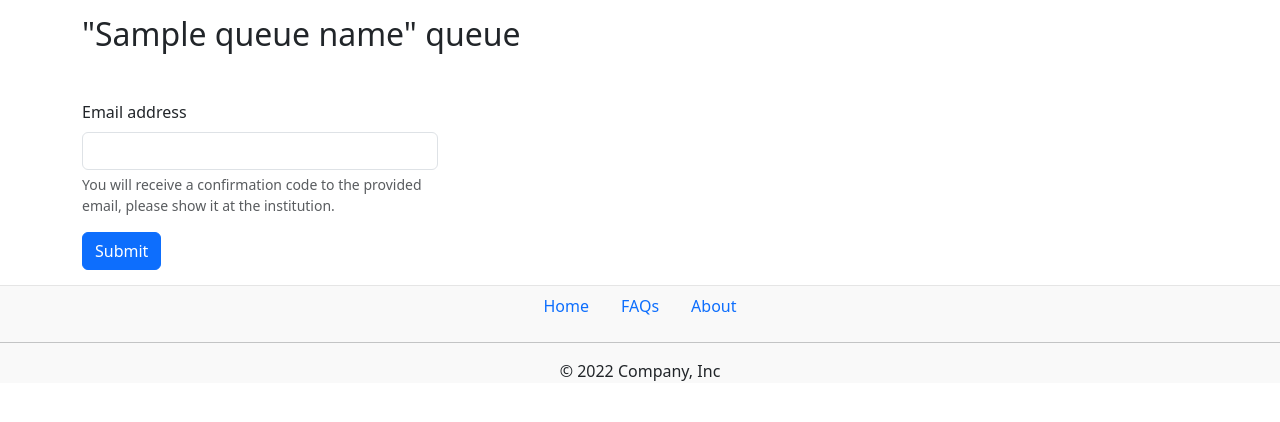
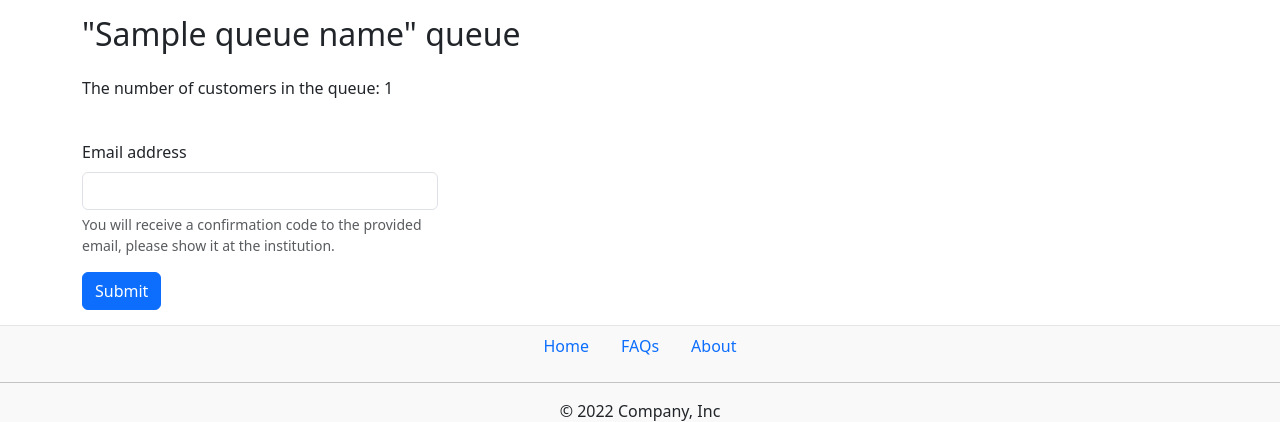
Before and after one commit to Akbermet1/electronic_queue, a Django app: template templates/queue/put_customer_in_queue.html in a window 1280 px wide. Shown: the part 56-478 px from the top of the page. Run offline with Django 4.2, Linux system fonts and the light colour scheme; the template is opened without the code that fills it: most values are stand-ins (such as "Sample title", 1, 10 or a date in 2020).

Commit message:
customer count is displayed

```diff
--- a/templates/queue/put_customer_in_queue.html
+++ b/templates/queue/put_customer_in_queue.html
@@ -5,8 +5,10 @@
   <div class="row row-cols-1" style="margin-bottom: 15px; margin-top: 15px;">
     <h2>"{{ queue_name }}" queue</h2>
   </div>
+  {% if customer_count_visible %}
+    <p>The number of customers in the queue: {{ customer_count }}</p>
+  {% endif %}
   <div class="row row-cols-1 row-cols-md-3 g-4" style="margin-bottom: 15px; margin-top: 15px;">
-    <!-- <h2>You're entering your information to stand in a virtual queue called "{{ queue_name }}"</h2> -->
     <form method="POST">
       {% csrf_token %}
         <div class="mb-3">
--- a/the_queue/views.py
+++ b/the_queue/views.py
@@ -123,6 +123,8 @@ def put_customer_in_queue_view(request, queue_id):
     queue_ref = db.collection(QUEUES_COLLECTION_ID).document(queue_id)
     queue_doc = queue_ref.get().to_dict()
     context["queue_name"] = queue_doc.get("name")
+    context["customer_count"] = queue_doc.get("customer_count")
+    context["customer_count_visible"] = queue_doc.get("customer_count_visible")
 
     if request.method == "POST":
         recipients_email = request.POST.get("email", None)
```
